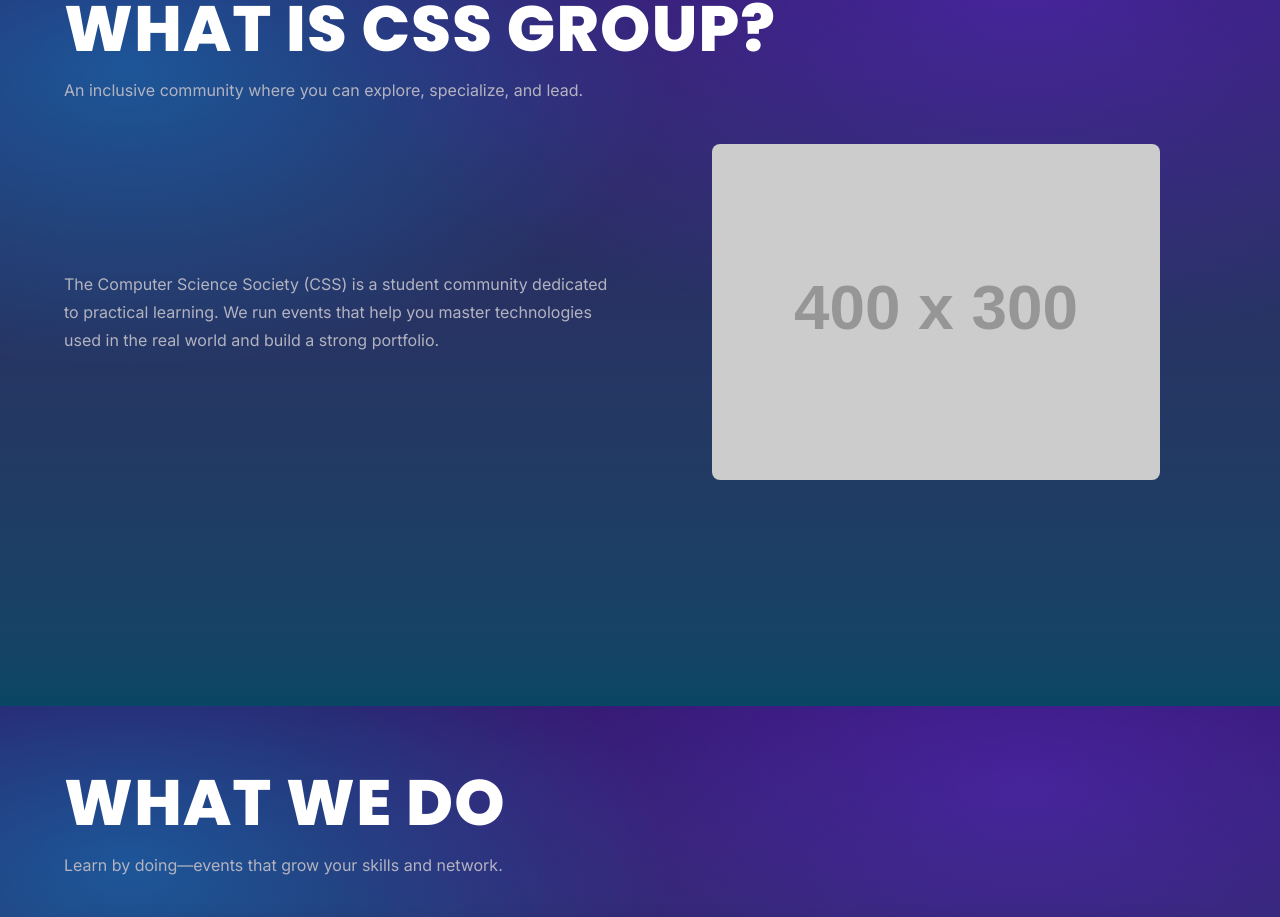
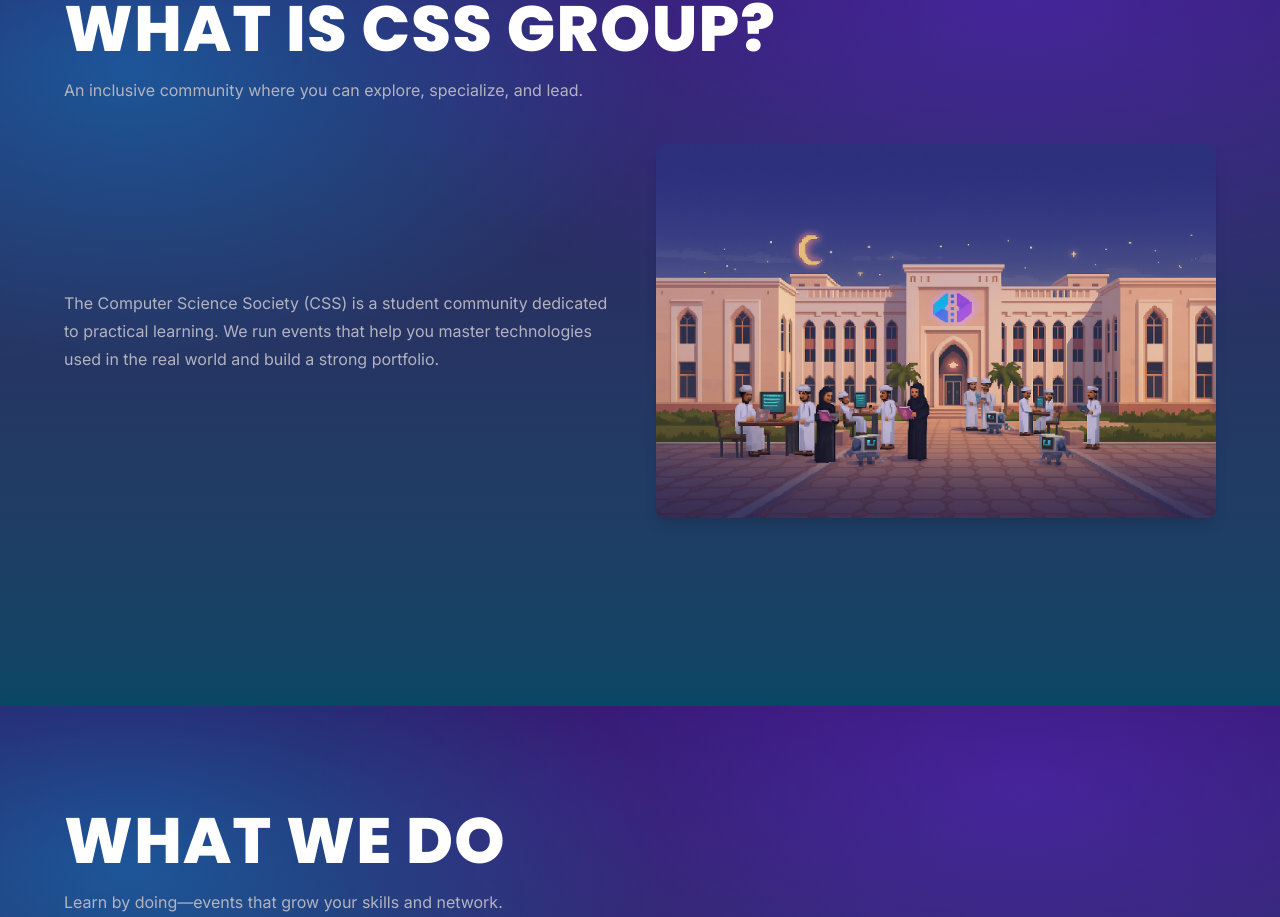
Before and after one commit to Akooni/CSS-Group, a Next.js app: page / in a window 1280 px wide. Shown: the part 1694-2611 px from the top of the page. Built offline with nearby package versions, Linux system fonts and the light colour scheme.

Commit message:
add a picture for css group section

```diff
--- a/app/page.tsx
+++ b/app/page.tsx
@@ -97,9 +97,10 @@ export default function Page() {
           <p className="body-text text-secondary">{t('whatIs.p1')}</p>
           <div className="flex justify-center items-center">
             <img
-              src="https://via.placeholder.com/400x300"
-              alt="Computer Science Society"
-              className="rounded-lg w-full max-w-md"
+              src="/pixel-art-scene.png?v=1"
+              alt="Computer Science Society community scene"
+              className="rounded-lg w-full max-w-md shadow-lg"
+              style={{ maxWidth: '100%', height: 'auto' }}
             />
           </div>
         </div>
```
Also changed, not shown: public/pixel-art-scene.png (added).
